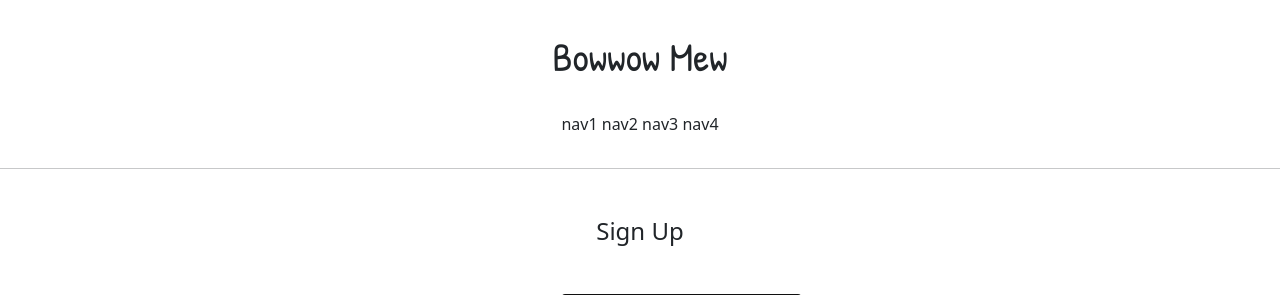
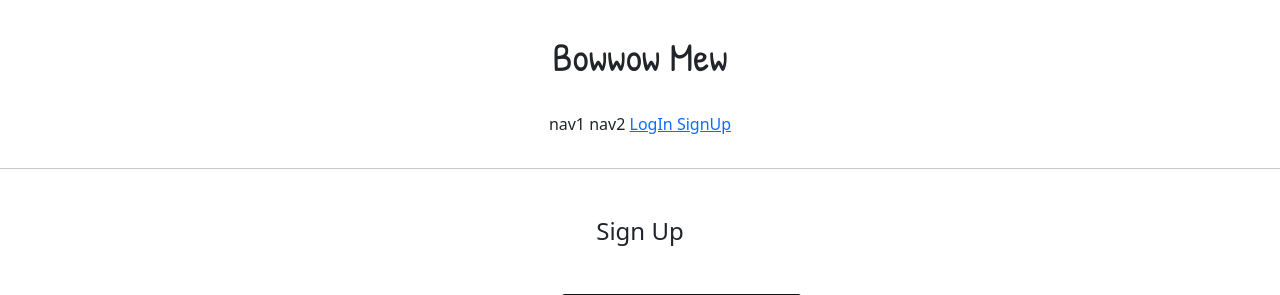
Before and after one commit to rmmmmmmmmm/WebApplication_Myself, a Django app: page /accounts/create/ in a window 1280 px wide. Shown: the top 295 px of the page. Run offline with Django 3.2, Linux system fonts and the light colour scheme; parts of the project's set-up code (start-up, migrations or seed data) failed here and were passed over.

Commit message:
2021.07.15. WebApplication_Myself Commit 1

```diff
--- a/templates/header.html
+++ b/templates/header.html
@@ -5,7 +5,23 @@
     <div class="BowwowMew_header_button">
         <span>nav1</span>
         <span>nav2</span>
-        <span>nav3</span>
-        <span>nav4</span>
+        {% if not user.is_authenticated %}
+        <span>
+            <a href="{% url 'accountapp:login' %}">
+                LogIn
+            </a>
+        </span>
+        <span>
+            <a href="{% url 'accountapp:create' %}">
+                SignUp
+            </a>
+        </span>
+        {% else %}
+        <span>
+            <a href="{% url 'accountapp:logout' %}">
+                LogOut
+            </a>
+        </span>
+        {% endif %}
     </div>
 </div>
```
